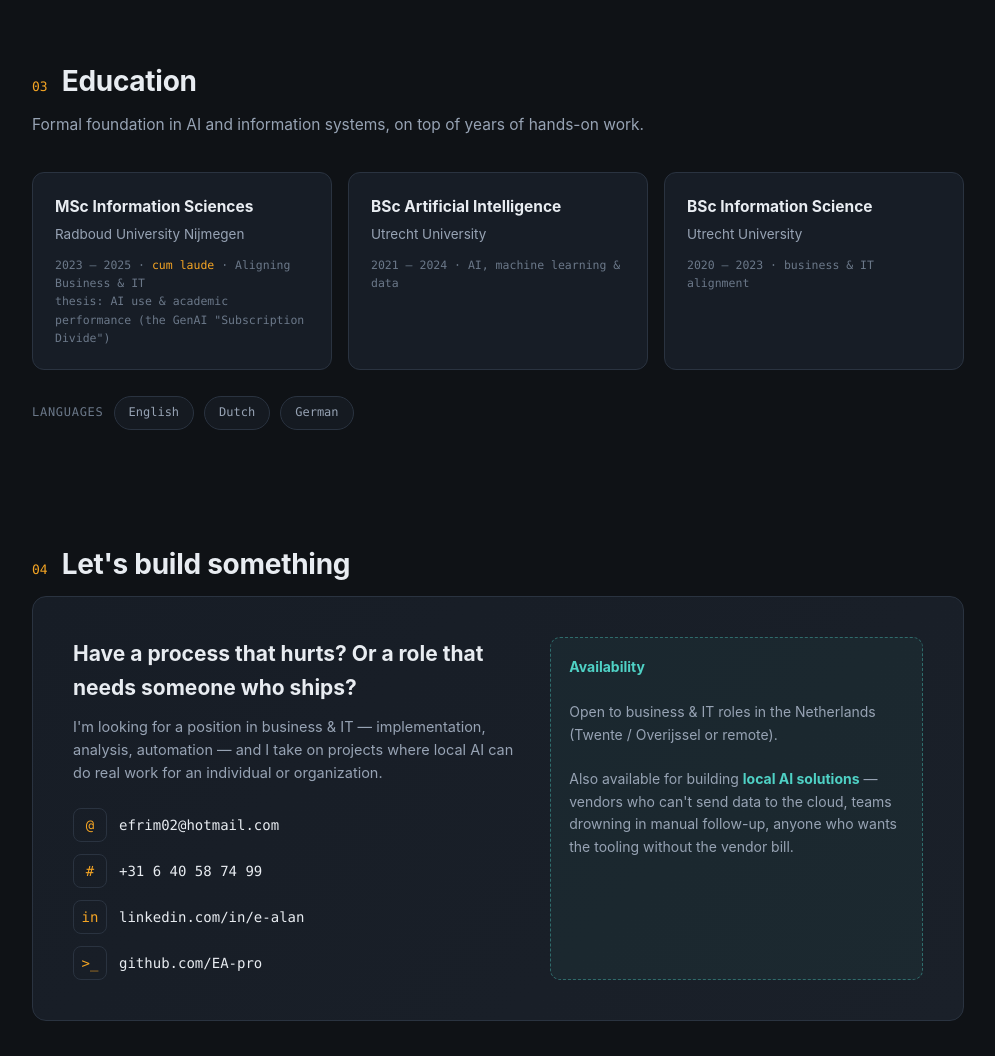
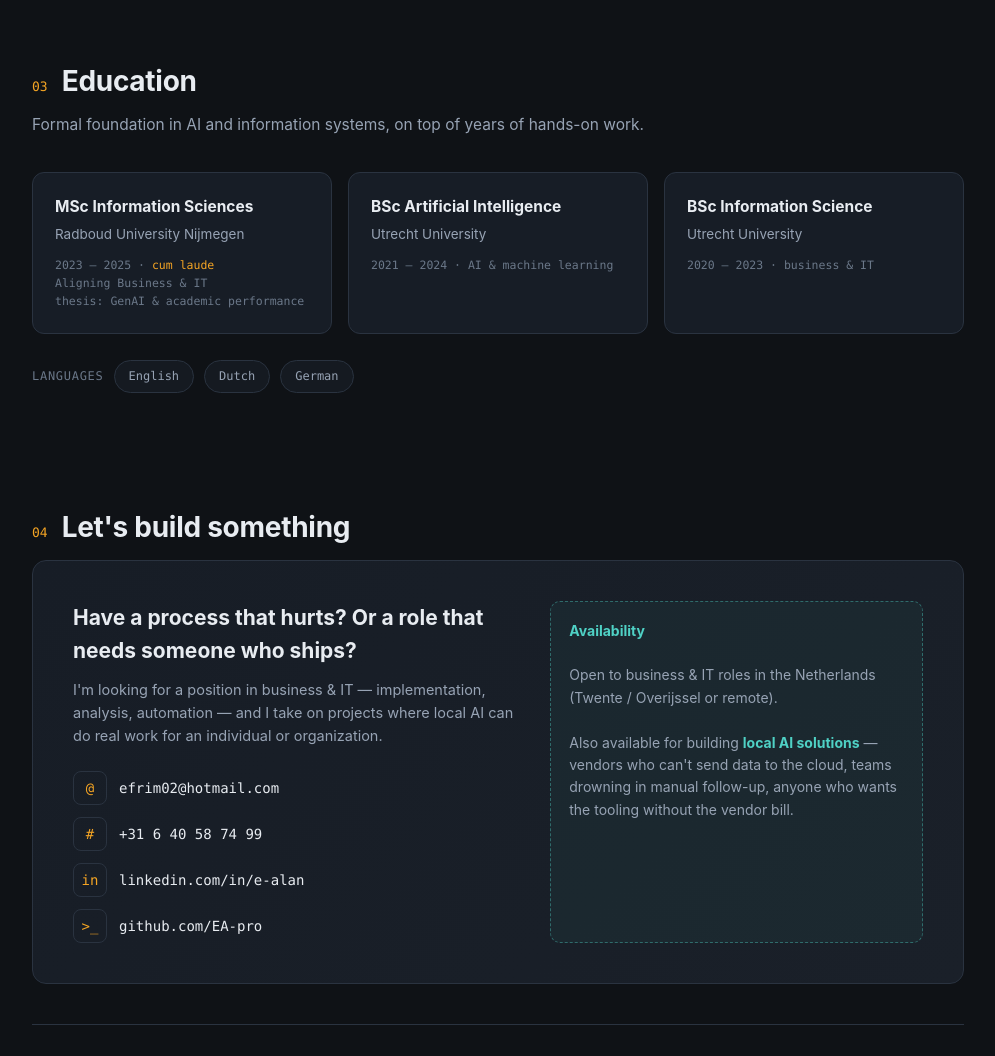
Before and after one commit to EA-pro/portfolio, a plain HTML site: page index.html in a window 1280 px wide. Shown: the part 3051-4107 px from the top of the page, without its empty margins (142-1137 px from the left). Drawn offline with Linux system fonts and the light colour scheme.

Commit message:
Tighten education cards

```diff
--- a/index.html
+++ b/index.html
@@ -437,17 +437,17 @@
       <div class="edu reveal">
         <div class="deg">MSc Information Sciences</div>
         <div class="school">Radboud University Nijmegen</div>
-        <div class="meta">2023 – 2025 · <span class="hl">cum laude</span> · Aligning Business &amp; IT<br>thesis: AI use &amp; academic performance (the GenAI "Subscription Divide")</div>
+        <div class="meta">2023 – 2025 · <span class="hl">cum laude</span><br>Aligning Business &amp; IT<br>thesis: GenAI &amp; academic performance</div>
       </div>
       <div class="edu reveal">
         <div class="deg">BSc Artificial Intelligence</div>
         <div class="school">Utrecht University</div>
-        <div class="meta">2021 – 2024 · AI, machine learning &amp; data</div>
+        <div class="meta">2021 – 2024 · AI &amp; machine learning</div>
       </div>
       <div class="edu reveal">
         <div class="deg">BSc Information Science</div>
         <div class="school">Utrecht University</div>
-        <div class="meta">2020 – 2023 · business &amp; IT alignment</div>
+        <div class="meta">2020 – 2023 · business &amp; IT</div>
       </div>
     </div>
     <div class="langs reveal">
```
